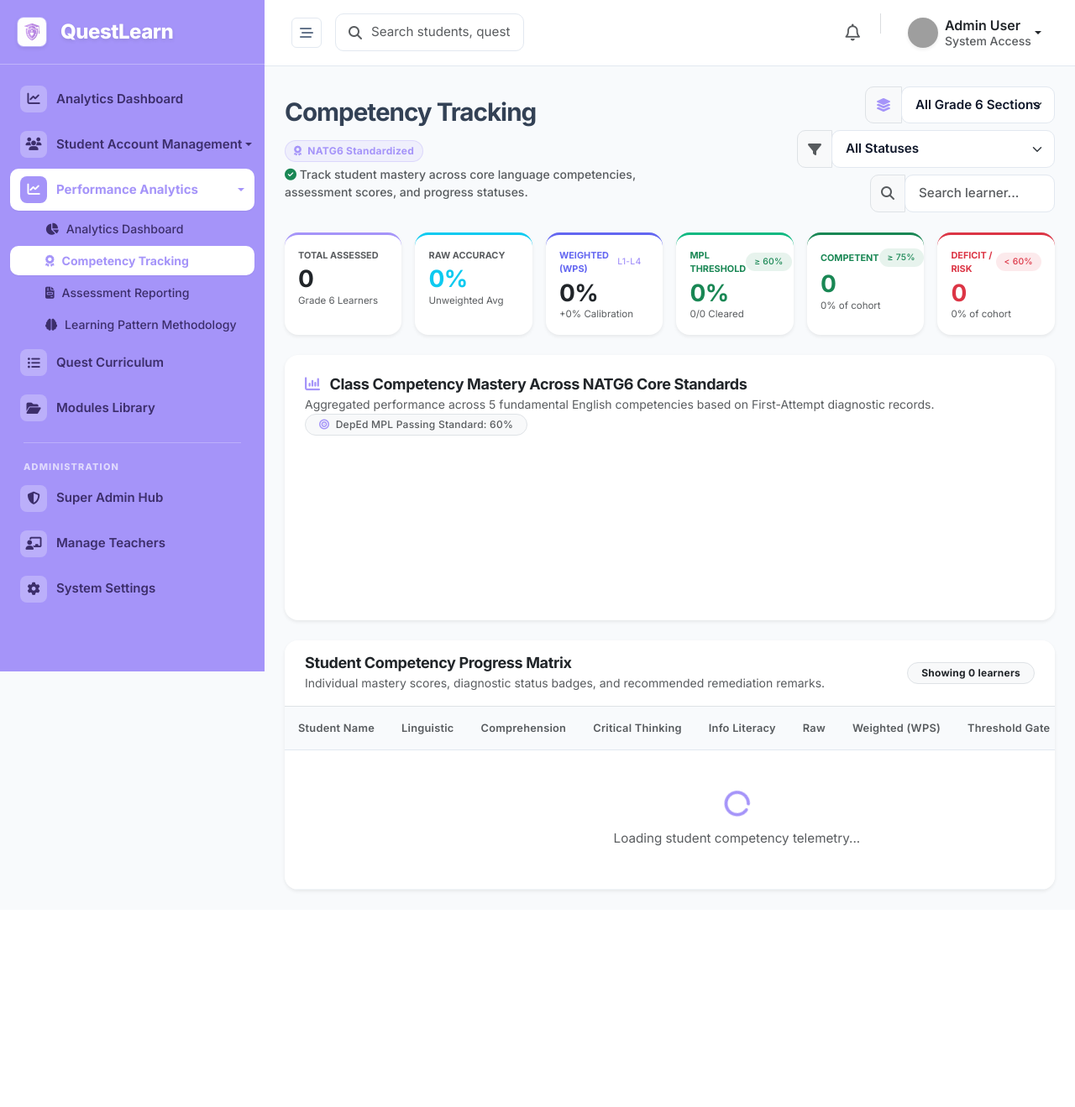
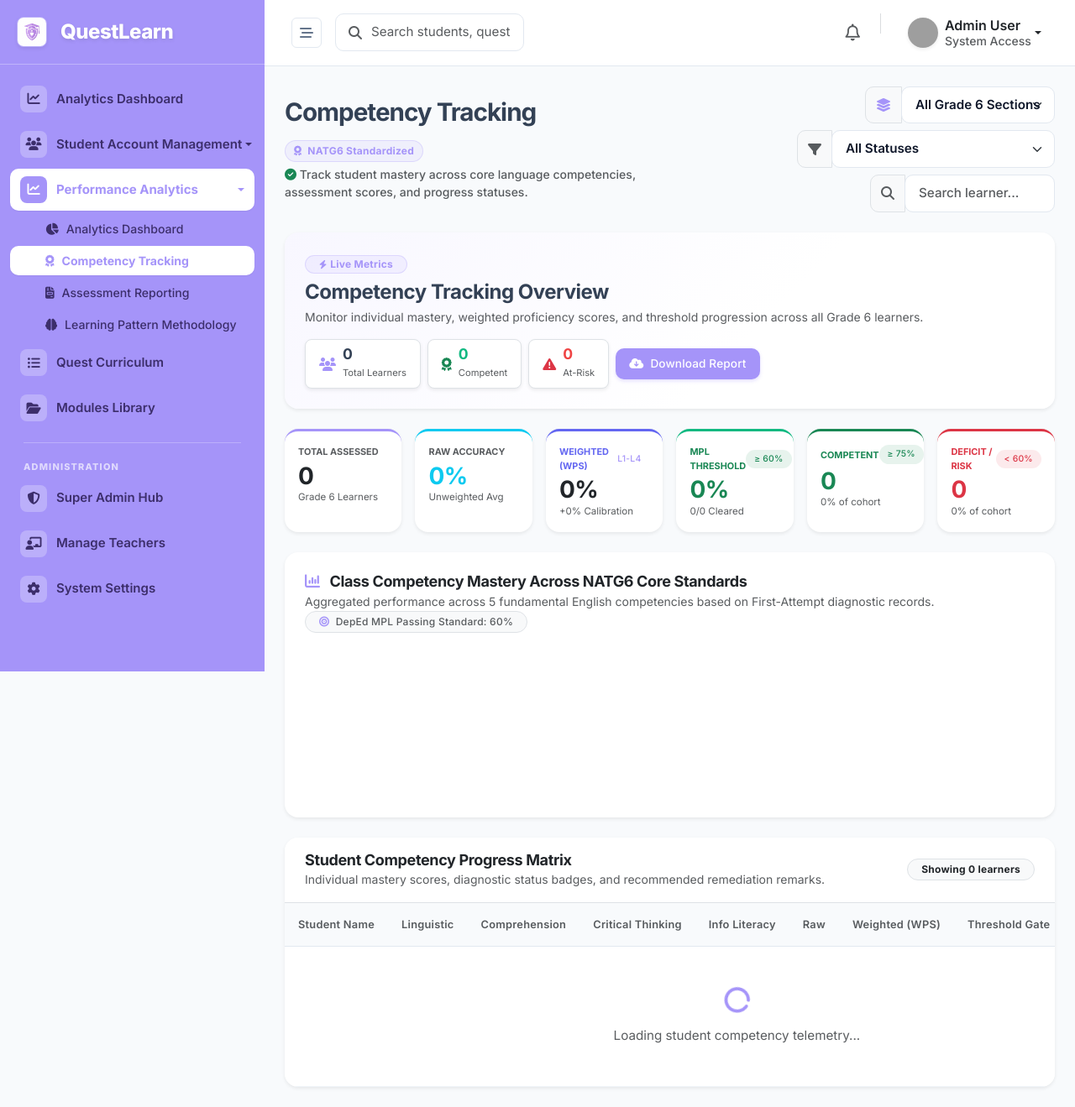
Before and after one commit to gentilesjaydev/questlearnadmin, a PHP site: page /pages/teacher/competency-tracking in a window 1280 px wide. Shown: the whole page at 84% size. Before the commit the page ends 1063 px from the top, so only its background shows below. Run offline with PHP 8.4, Linux system fonts and the light colour scheme; a map, chart or similar area stays blank; some libraries are stand-ins or nearby versions; grey boxes are pictures that could not be loaded.

Commit message:
feat(competency): add Analytics Overview summary banner matching Analytics Dashboard style

```diff
--- a/assets/js/competency_tracking.js
+++ b/assets/js/competency_tracking.js
@@ -461,14 +461,21 @@ document.addEventListener("DOMContentLoaded", function() {
         document.getElementById('statCompetentCount').textContent = competent;
         document.getElementById('statCompetentPct').textContent = total > 0 ? `${Math.round((competent/total)*100)}% of cohort` : '0%';
 
-        document.getElementById('statInProgressCount').textContent = inProgress;
-        document.getElementById('statInProgressPct').textContent = total > 0 ? `${Math.round((inProgress/total)*100)}% of cohort` : '0%';
+        // Guard legacy elements (may not exist in updated HTML)
+        const elInProg = document.getElementById('statInProgressCount');
+        if (elInProg) { elInProg.textContent = inProgress; const p = document.getElementById('statInProgressPct'); if(p) p.textContent = total > 0 ? `${Math.round((inProgress/total)*100)}% of cohort` : '0%'; }
+        const elNeedsImp = document.getElementById('statNeedsImprovementCount');
+        if (elNeedsImp) { elNeedsImp.textContent = needsImprovement; const p = document.getElementById('statNeedsImprovementPct'); if(p) p.textContent = total > 0 ? `${Math.round((needsImprovement/total)*100)}% of cohort` : '0%'; }
+        const elNotYet = document.getElementById('statNotYetCompetentCount');
+        if (elNotYet) { elNotYet.textContent = notYetCompetent; const p = document.getElementById('statNotYetCompetentPct'); if(p) p.textContent = total > 0 ? `${Math.round((notYetCompetent/total)*100)}% of cohort` : '0%'; }
 
-        document.getElementById('statNeedsImprovementCount').textContent = needsImprovement;
-        document.getElementById('statNeedsImprovementPct').textContent = total > 0 ? `${Math.round((needsImprovement/total)*100)}% of cohort` : '0%';
-
-        document.getElementById('statNotYetCompetentCount').textContent = notYetCompetent;
-        document.getElementById('statNotYetCompetentPct').textContent = total > 0 ? `${Math.round((notYetCompetent/total)*100)}% of cohort` : '0%';
+        // Update summary overview banner
+        const ovTotal = document.getElementById('overviewTotalStudents');
+        const ovCompetent = document.getElementById('overviewCompetentCount');
+        const ovAtRisk = document.getElementById('overviewAtRiskCount');
+        if (ovTotal) ovTotal.textContent = total.toLocaleString();
+        if (ovCompetent) ovCompetent.textContent = competent;
+        if (ovAtRisk) ovAtRisk.textContent = atRiskCount;
     }
 
     // Update Cohort Competency Bar Chart
--- a/pages/teacher/competency-tracking.php
+++ b/pages/teacher/competency-tracking.php
@@ -66,6 +66,45 @@
                                 </span>
                                 <input type="text" id="compSearchInput" class="form-control border" placeholder="Search learner..." style="border-radius: 0 10px 10px 0; font-weight: 500; font-size: 0.88rem;">
                             </div>
+                        </div>
+                    </div>
+                </div>
+
+                <!-- Summary Overview Banner -->
+                <div class="card border-0 shadow-sm rounded-4 mb-4 px-4 py-4" style="background: linear-gradient(135deg, #f8f7ff 0%, #fff 60%);">
+                    <div class="d-flex flex-wrap align-items-center justify-content-between gap-3">
+                        <div>
+                            <span class="badge bg-primary bg-opacity-10 text-primary border border-primary border-opacity-25 rounded-pill px-3 py-1 mb-2 d-inline-flex align-items-center gap-1" style="font-size: 0.75rem; font-weight: 700;">
+                                <i class="fa-solid fa-bolt" style="font-size: 0.65rem;"></i> Live Metrics
+                            </span>
+                            <h4 class="fw-bolder mb-1" style="color: var(--text-main); letter-spacing: -0.5px;">Competency Tracking Overview</h4>
+                            <p class="text-muted mb-0 small">Monitor individual mastery, weighted proficiency scores, and threshold progression across all Grade 6 learners.</p>
+                        </div>
+                        <div class="d-flex gap-2 align-items-center flex-wrap">
+                            <div class="d-flex align-items-center gap-2 px-3 py-2 rounded-3 bg-white border shadow-sm">
+                                <i class="fa-solid fa-users text-primary"></i>
+                                <div>
+                                    <div class="fw-bolder lh-1" id="overviewTotalStudents" style="font-size: 1.1rem; color: var(--text-main);">0</div>
+                                    <small class="text-muted" style="font-size: 0.7rem;">Total Learners</small>
+                                </div>
+                            </div>
+                            <div class="d-flex align-items-center gap-2 px-3 py-2 rounded-3 bg-white border shadow-sm">
+                                <i class="fa-solid fa-award text-success"></i>
+                                <div>
+                                    <div class="fw-bolder lh-1" id="overviewCompetentCount" style="font-size: 1.1rem; color: #10b981;">0</div>
+                                    <small class="text-muted" style="font-size: 0.7rem;">Competent</small>
+                                </div>
+                            </div>
+                            <div class="d-flex align-items-center gap-2 px-3 py-2 rounded-3 bg-white border shadow-sm">
+                                <i class="fa-solid fa-triangle-exclamation text-danger"></i>
+                                <div>
+                                    <div class="fw-bolder lh-1" id="overviewAtRiskCount" style="font-size: 1.1rem; color: #ef4444;">0</div>
+                                    <small class="text-muted" style="font-size: 0.7rem;">At-Risk</small>
+                                </div>
+                            </div>
+                            <button class="btn btn-primary px-3 py-2 d-flex align-items-center gap-2" onclick="window.print()" style="font-size: 0.85rem; border-radius: 10px;">
+                                <i class="fa-solid fa-cloud-arrow-down"></i> Download Report
+                            </button>
                         </div>
                     </div>
                 </div>
```
